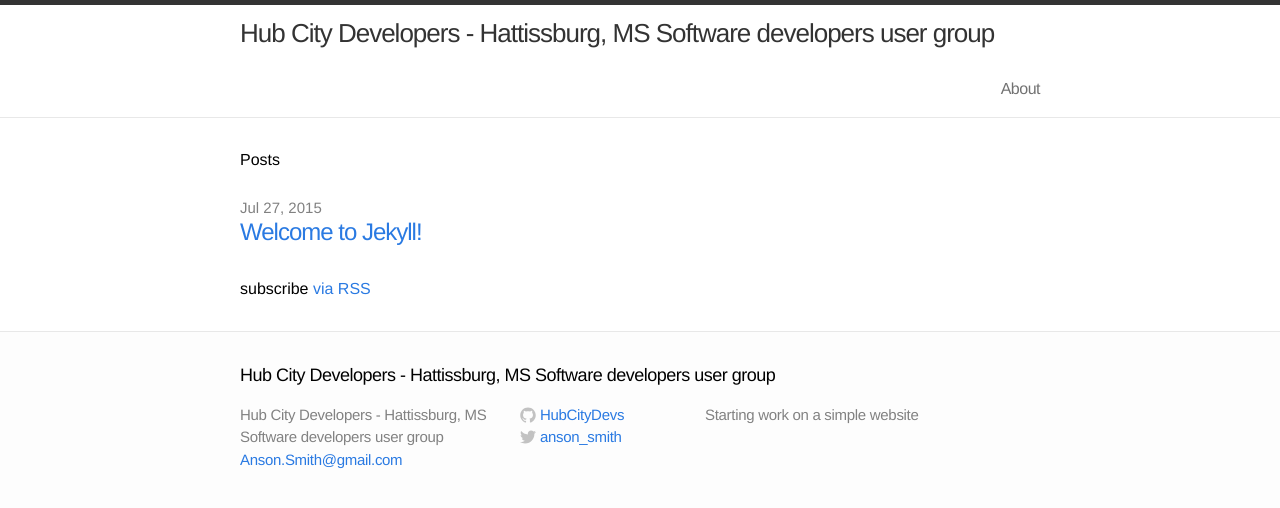
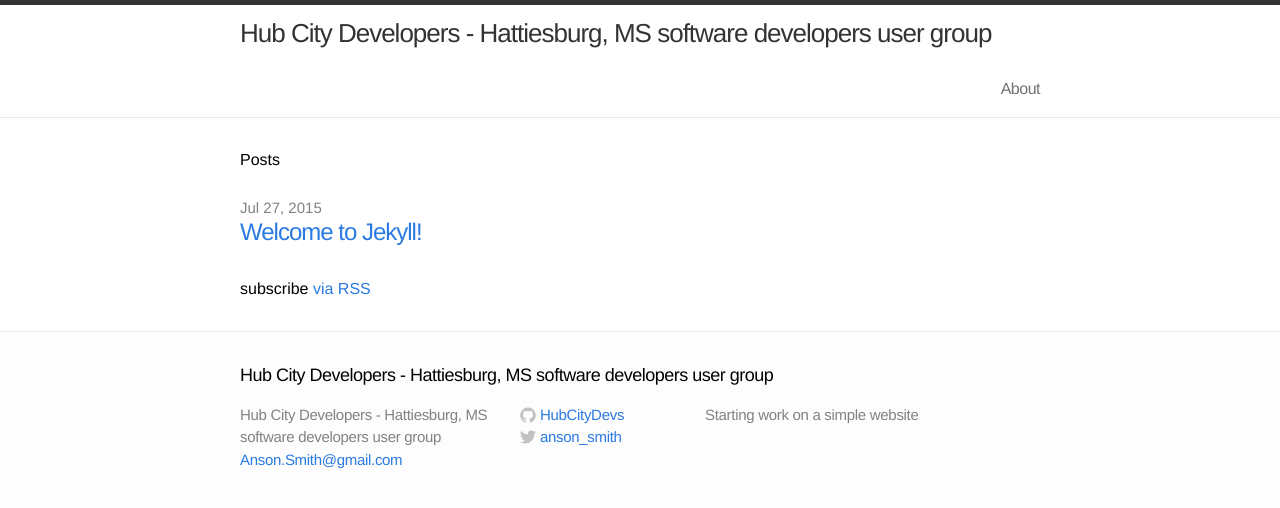
Before and after one commit to HubCityDev/HubCityDev.github.io, a Jekyll site: the page built from index.html, in a window 1280 px wide. Shown: the top 508 px of the page. Built offline with Jekyll 4.4.1, drawn with Linux system fonts in a browser that asks for light colours.

Commit message:
spelling correction

```diff
--- a/_config.yml
+++ b/_config.yml
@@ -1,5 +1,5 @@
 # Site settings
-title: Hub City Developers - Hattissburg, MS Software developers user group
+title: Hub City Developers - Hattiesburg, MS software developers user group
 email: Anson.Smith@gmail.com
 description: "Starting work on a simple website"
 baseurl: ""
```
